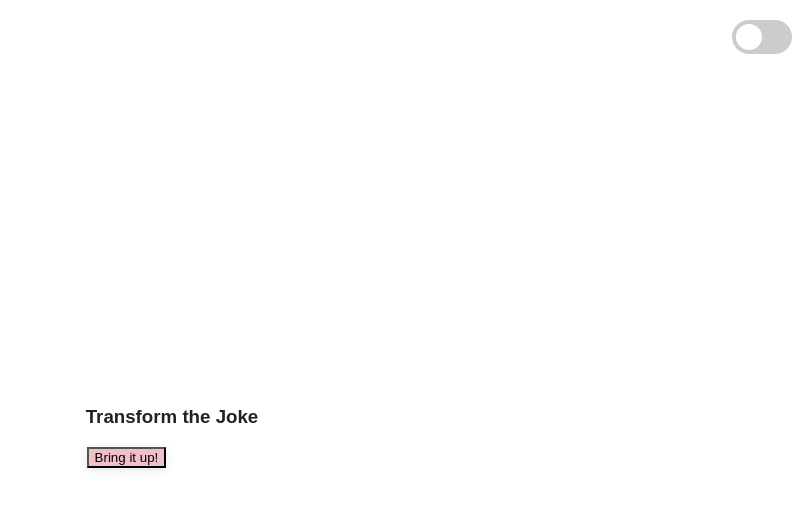
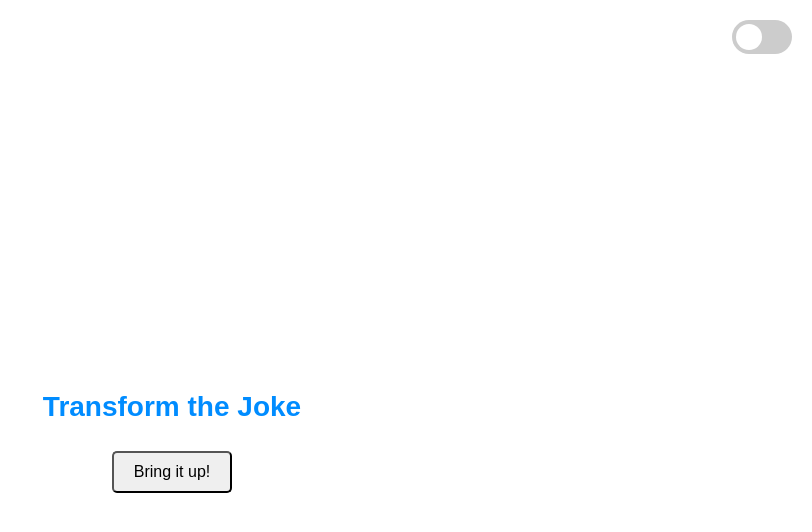
Before and after one commit to pgrach/JokeTransformer, a plain HTML site: page index.html in a window 1280 px wide. Shown: the whole page, without its empty margins (468-1280 px from the left). Drawn offline with Linux system fonts and the light colour scheme.

Commit message:
improved style

```diff
--- a/style.css
+++ b/style.css
@@ -10,11 +10,11 @@
 
 @import url('https://fonts.googleapis.com/css2?family=Montserrat:wght@500;700&display=swap');
 
-h1,
-h2,
-h3,
-.btn {
+h3 {
     font-family: 'Montserrat', sans-serif;
+    color: var(--primary);
+    font-size: 1.75em;
+    text-align: center;
 }
 
 body.dark-mode {
@@ -106,16 +106,25 @@ input:checked+.slider:before {
     /* This is necessary to make vertical centering work */
 }
 
+
 .btn {
-    cursor: pointer;
-    background-color: var(--fairy-tale);
-    transition: background-color 0.3s ease;
-    margin: 0.5%;
-    box-shadow: 0 2px 10px rgba(0, 0, 0, 0.1);
+    padding: 10px 20px;
+    font-size: 1em;
+    border-radius: 5px;
+    transition: background-color 0.3s ease, transform 0.3s ease;
 }
 
 .btn:hover {
-    background-color: var(--cerise);
+    transform: scale(1.05);
+}
+
+.section1, .section2, .section3, .section4, .section5 {
+    padding: 20px 0;
+    text-align: center;
+}
+
+form {
+    margin: 20px 0;
 }
 
 .tremble {
@@ -124,6 +133,24 @@ input:checked+.slider:before {
 
 .cursor-change {
     cursor: url('cursor.cur'), auto;
+}
+
+fieldset {
+    border: 2px solid var(--primary);
+    border-radius: 10px;
+    padding: 20px;
+}
+
+legend.form-heading {
+    padding: 10px;
+    color: var(--primary);
+    font-size: 1.2em;
+    font-weight: bold;
+}
+
+#bringItBtn, #transBtn {
+    display: block;
+    margin: auto;
 }
 
 #buttonForm {
```
